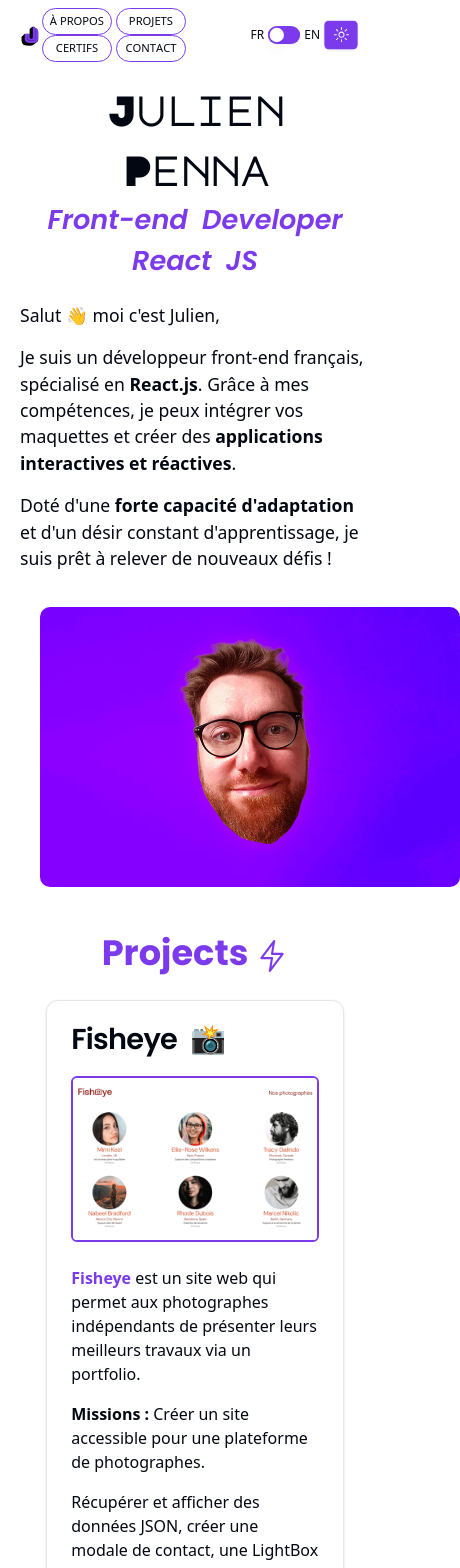
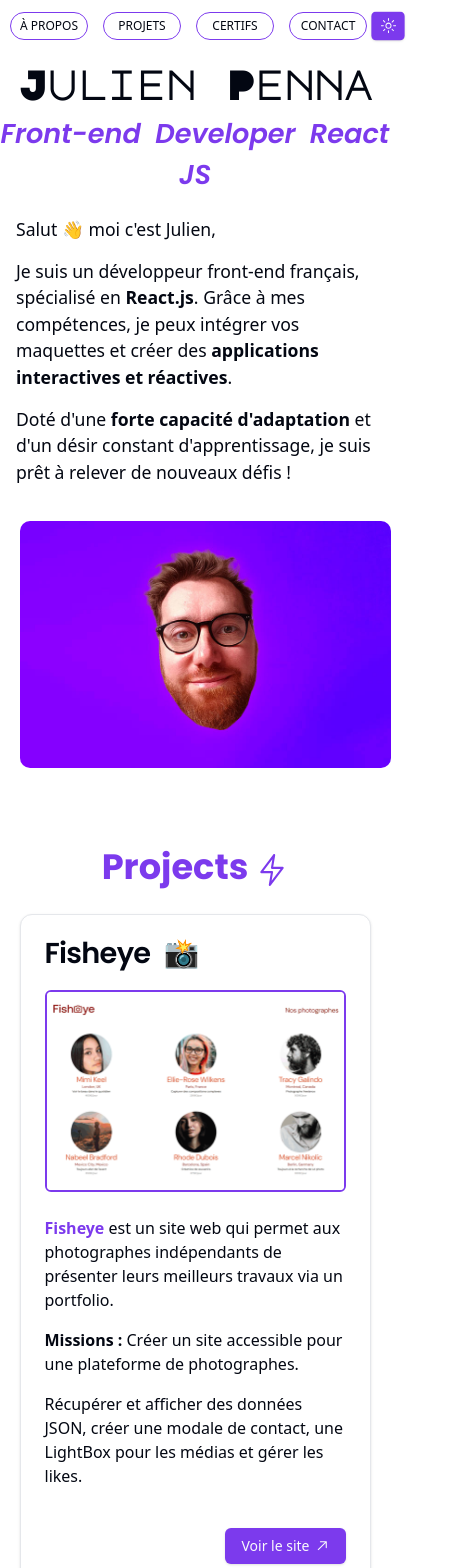
Before and after one commit to jujudev7/portfolio-juju, a Next.js app: page / in a window 390 px wide. Shown: the top 1568 px of the page, 460 px wide, since content can reach past the window. Built offline with nearby package versions, Linux system fonts and the light colour scheme.

Commit message:
responsive to max-width: 600px OK

```diff
--- a/app/_components/Header.tsx
+++ b/app/_components/Header.tsx
@@ -1,7 +1,5 @@
-import { Section } from "./Section";
 import Image from "next/image";
 import Link from "next/link";
-import { SwitchLanguage } from "./SwitchLanguage";
 import React, { useEffect } from "react";
 import { ModeToggle } from "./ModeToggle";
 
@@ -33,8 +31,8 @@ export const Header = () => {
   };
 
   return (
-    <div className="header w-full bg-white sticky top-0 z-10">
-      <Section className="zone-menu flex justify-between items-center sticky top-0 z-10 p-2">
+    <div className="header bg-white w-full sticky top-0 pt-2 z-10 max-w-screen-lg mx-auto">
+      <div className="zone-menu flex justify-between items-center sticky top-0 z-10">
         <Link href="/">
           <Image
             src="/j.svg"
@@ -44,7 +42,7 @@ export const Header = () => {
             className="logo w-10 mt-2"
           />
         </Link>
-        <ul className="menu">
+        <ul className="menu flex space-x-8">
           <Link
             className="about-link menu-link"
             href="#about"
@@ -72,13 +70,17 @@ export const Header = () => {
               <div></div>
             </div>
           </Link>
-          <Link className="contact-link menu-link" href="#contact" onClick={handleScroll}>
+          <Link
+            className="contact-link menu-link"
+            href="#contact"
+            onClick={handleScroll}
+          >
             Contact
           </Link>
         </ul>
-        <SwitchLanguage />
+        {/* <SwitchLanguage /> */}
         <ModeToggle />
-      </Section>
+      </div>
     </div>
   );
 };
--- a/app/_components/Hero.tsx
+++ b/app/_components/Hero.tsx
@@ -1,11 +1,11 @@
+import Image from "next/image";
 import { Section } from "./Section";
-import Image from "next/image";
 
 export const Hero = () => {
   return (
     <Section className="heading my-10">
       <div id="about" className="flex-1">
-        <h1>
+        <h1 className="text-center">
           <span className="name">Julien Penna</span>
           <br />
           <i>
@@ -14,17 +14,21 @@ export const Hero = () => {
         </h1>
       </div>
       <div className="card-juju flex">
-        <div className="flex-[2]">
+        <div className="flex-[2] pl-4">
           <p>Salut 👋 moi c&apos;est Julien,</p>
           <p>
             Je suis un développeur front-end français, spécialisé en{" "}
-            <strong className="strong">React.js</strong>. Grâce à mes compétences, je peux intégrer
-            vos maquettes et créer des{" "}
-            <strong className="strong">applications interactives et réactives</strong>.
+            <strong className="strong">React.js</strong>. Grâce à mes
+            compétences, je peux intégrer vos maquettes et créer des{" "}
+            <strong className="strong">
+              applications interactives et réactives
+            </strong>
+            .
           </p>
           <p>
-            Doté d&apos;une <strong className="strong">forte capacité d&apos;adaptation</strong> et
-            d&apos;un désir constant d&apos;apprentissage, je suis prêt à
+            Doté d&apos;une{" "}
+            <strong className="strong">forte capacité d&apos;adaptation</strong>{" "}
+            et d&apos;un désir constant d&apos;apprentissage, je suis prêt à
             relever de nouveaux défis !
           </p>
         </div>
@@ -32,18 +36,20 @@ export const Hero = () => {
           <div className="photo-container rounded-xl">
             <div className="back">
               <p>
-                Basé en <span className="exergue">région parisienne</span>, j&apos;ai
-                vécu quelque temps à Barcelone.
+                Basé en <span className="exergue">région parisienne</span>,
+                j&apos;ai vécu quelque temps à Barcelone.
               </p>
               <p>
                 Je suis beaucoup le sport, surtout le{" "}
-                <span className="exergue">foot</span>. Supporter du PSG, bien avant l&apos;arrivée des Qataris.
+                <span className="exergue">foot</span>. Supporter du PSG, bien
+                avant l&apos;arrivée des Qataris.
               </p>
               <p>
                 Je fais près de <span className="exergue">2 mètres</span>.
               </p>
               <p>
-                J&apos;aime <span className="exergue">l&apos;humour</span>, la raclette, la pâte à tartiner...
+                J&apos;aime <span className="exergue">l&apos;humour</span>, la
+                raclette, la pâte à tartiner...
               </p>
             </div>
             <div className="front">
--- a/app/_components/Projects.tsx
+++ b/app/_components/Projects.tsx
@@ -6,11 +6,11 @@ import {
   CardTitle,
 } from "@/components/ui/card";
 
-import Image from "next/image";
-import { Section } from "./Section";
-import Link from "next/link";
 import { Button } from "@/components/ui/button";
 import { ArrowTopRightIcon, LightningBoltIcon } from "@radix-ui/react-icons";
+import Image from "next/image";
+import Link from "next/link";
+import { Section } from "./Section";
 import { LigthingboltFilledIcon } from "./icons/LightingBoltFilledIcon";
 
 export const Projects = () => {
@@ -25,8 +25,8 @@ export const Projects = () => {
           <LightningBoltIcon className="ml-2 mt-1 w-8 h-8 lightingbolt-icon" />
           <LigthingboltFilledIcon className="ml-2 mt-1 w-8 h-8 lightingbolt-filled-icon" />
         </h2>
-        <div className="cards-grid grid gap-8 grid-cols-2">
-          <Card className="card transition transform hover:scale-105 hover:bg-violet-100">
+        <div className="cards-grid mx-auto grid gap-8 grid-cols-2">
+          <Card className="card hover-project hover:scale-105 hover:bg-violet-100">
             <CardHeader>
               <CardTitle className="mb-4">Fisheye 📸</CardTitle>
               <div className="overflow-hidden rounded-md border-2 border-primary">
@@ -53,8 +53,8 @@ export const Projects = () => {
                 leurs meilleurs travaux via un portfolio.
               </p>
               <p>
-                <strong className="strong">Missions :</strong> Créer un site accessible pour une
-                plateforme de photographes.
+                <strong className="strong">Missions :</strong> Créer un site
+                accessible pour une plateforme de photographes.
               </p>
               <p>
                 Récupérer et afficher des données JSON, créer une modale de
@@ -71,7 +71,7 @@ export const Projects = () => {
             </CardFooter>
           </Card>
 
-          <Card className="card transition transform hover:scale-105 hover:bg-violet-100">
+          <Card className="card hover-project hover:scale-105 hover:bg-violet-100">
             <CardHeader>
               <CardTitle className="mb-4">GameOn 🕹️</CardTitle>
               <div className="overflow-hidden relative rounded-md border-2 border-primary">
@@ -98,8 +98,8 @@ export const Projects = () => {
                 jeux vidéo.
               </p>
               <p>
-                <strong className="strong">Missions :</strong> Créer une landing page avec
-                Javascript.
+                <strong className="strong">Missions :</strong> Créer une landing
+                page avec Javascript.
               </p>
               <p>
                 Réaliser un formulaire et gérer la validation des inputs pour
@@ -120,7 +120,7 @@ export const Projects = () => {
             </CardFooter>
           </Card>
 
-          <Card className="card transition transform hover:scale-105 hover:bg-violet-100">
+          <Card className="card hover-project hover:scale-105 hover:bg-violet-100">
             <CardHeader>
               <CardTitle className="mb-4">Ohmyfood 🍽️</CardTitle>
               <div className="overflow-hidden rounded-md border-2 border-primary">
@@ -143,12 +143,12 @@ export const Projects = () => {
             <CardContent>
               <p>
                 <span className="text-primary font-bold">Ohmyfood!</span> est
-                une jeune startup qui voudrait s&apos;imposer sur le marché de la
-                restauration et la commande de repas en ligne.
+                une jeune startup qui voudrait s&apos;imposer sur le marché de
+                la restauration et la commande de repas en ligne.
               </p>
               <p>
-                <strong className="strong">Missions : </strong>Dynamiser des pages web avec des
-                animations CSS, utilisation de Sass.
+                <strong className="strong">Missions : </strong>Dynamiser des
+                pages web avec des animations CSS, utilisation de Sass.
               </p>
               <p>
                 Développer un site “mobile first” qui répertorie les menus de
@@ -165,7 +165,7 @@ export const Projects = () => {
               </Link>
             </CardFooter>
           </Card>
-          <Card className="card transition transform hover:scale-105 hover:bg-violet-100">
+          <Card className="card hover-project hover:scale-105 hover:bg-violet-100">
             <CardHeader>
               <CardTitle className="mb-4">Booki 🏨</CardTitle>
               <div className="overflow-hidden rounded-md border-2 border-primary">
@@ -190,8 +190,8 @@ export const Projects = () => {
                 activités dans la ville de leur choix.
               </p>
               <p>
-                <strong className="strong">Missions : </strong>Transformer une maquette Figma en
-                site web avec HTML & CSS.
+                <strong className="strong">Missions : </strong>Transformer une
+                maquette Figma en site web avec HTML & CSS.
               </p>
               <p>Développer une interface responsive.</p>
             </CardContent>
--- a/app/globals.css
+++ b/app/globals.css
@@ -61,7 +61,13 @@
 }
 
 body {
+  margin: 0;
   padding: 0 20px;
+}
+
+.header {
+  width: 960px;
+  background: #fff;
 }
 
 .logo {
@@ -93,6 +99,10 @@ h3 {
   padding-bottom: 1rem;
 }
 
+.projects {
+  padding: 0 50px;
+}
+
 .projects p {
   font-size: 1.2rem;
   padding-bottom: 1rem;
@@ -111,8 +121,8 @@ h3 {
   word-spacing: 7px;
 }
 
-.header {
-  background: #fff;
+.certifs li {
+  font-size: 1.2rem;
 }
 
 .menu-link {
@@ -125,7 +135,6 @@ h3 {
   display: inline-block;
   text-align: center;
   width: 114px;
-  margin: 0 20px;
   vertical-align: middle;
 }
 
@@ -419,6 +428,10 @@ img {
   font-size: 1.1rem;
 }
 
+.hover-project {
+  transition-duration: 0.55s;
+}
+
 .see-more:hover {
   border: 1px solid white;
 }
@@ -570,20 +583,12 @@ img {
     width: 32px;
   }
 
-  .menu-link {
-    padding: 0.25rem 1rem;
-    margin: 0 10px;
-    font-size: 0.9rem;
-    width: 102px;
+  .header {
+    width: 100%;
   }
 
-  .about-link {
-    padding: 0.25rem 0.85rem;
-  }
-
-  .fr,
-  .en {
-    font-size: 0.9rem;
+  .menu > .menu-link + .menu-link {
+    margin-left: 35px;
   }
 
   .heading {
@@ -598,14 +603,14 @@ img {
 
   .photo-container > .back,
   .photo-container > .front {
-    width: 300px;
+    width: 330px;
     height: 300px;
     margin: 10px;
   }
 
-  /* .section-contact {
-    margin-bottom: 0px;
-  } */
+  .projects {
+    padding: 0;
+  }
 
   .oc {
     font-size: 2rem;
@@ -627,10 +632,17 @@ img {
 
 @media screen and (max-width: 769px) {
   .menu-link {
-    padding: 0.25rem 0.25rem;
-    margin: 0 5px;
-    font-size: 0.8rem;
-    width: 76px;
+    padding: 0.25rem 0.5rem;
+    font-size: 0.9rem;
+    width: 90px;
+  }
+
+  .menu > .menu-link + .menu-link {
+    margin-left: 15px;
+  }
+
+  .contact-link:hover div {
+    padding-right: 0.25rem;
   }
 
   .contact-link div span {
@@ -655,6 +667,10 @@ img {
     margin-top: 10px;
   }
 
+  .name {
+    font-size: 2.7rem;
+  }
+
   h1 {
     margin-bottom: 20px;
   }
@@ -666,6 +682,10 @@ img {
 
   .card-juju {
     flex-direction: column;
+  }
+
+  .heading p {
+    font-size: 1.1rem;
   }
 
   .right-div-about {
@@ -705,6 +725,10 @@ img {
     margin-bottom: 30px;
   }
 
+  .projects p {
+    font-size: 1rem;
+  }
+
   #projects {
     margin-bottom: 20px;
   }
@@ -721,8 +745,21 @@ img {
 
   .cards-grid {
     grid-template-columns: repeat(1, minmax(0, 1fr));
+    width: 85% !important;
+    margin: 0 auto;
+  }
+
+  .certifs li {
+    font-size: 1rem;
+  }
+
+  .bookmark-icon {
+    transform: scale(0.9);
+  }
+
+  .contact {
     width: 85%;
-    margin: 0 auto;
+    margin-bottom: 20px;
   }
 
   .card {
@@ -734,16 +771,11 @@ img {
   }
 
   .submit {
-    margin-bottom: 30px !important;
-  }
-
-  .contact {
-    width: 75%;
-    margin-bottom: 20px;
+    margin-bottom: 40px !important;
   }
 
   .contacts {
-    width: 75%;
+    width: 85%;
     flex-wrap: wrap;
     margin-bottom: 50px;
   }
@@ -765,9 +797,13 @@ img {
 }
 
 @media screen and (max-width: 600px) {
+  body {
+    padding: 0px;
+  }
 
   .zone-menu {
-    padding-left: 0px;
+    width: 100%;
+    padding: 0 10px;
   }
 
   .logo {
@@ -776,10 +812,9 @@ img {
 
   .menu-link {
     padding: 0.25rem 0.15rem;
-    margin: 0 2px;
-    font-size: 0.7rem;
-    width: 70px;
-}
+    font-size: 0.75rem;
+    width: 78px;
+  }
 
   .fr {
     margin-right: 0px;
@@ -828,6 +863,7 @@ img {
   }
 
   .cards-grid {
+    width: 90% !important;
     gap: 1rem;
   }
 
@@ -836,10 +872,12 @@ img {
     width: 90%;
   }
 
-  .oc {
-    font-size: 1.3rem;
+  .mes {
+    display: none;
   }
-
+  .bookmark-icon {
+    transform: scale(0.8);
+  }
   .certifs li {
     font-size: 1rem;
   }
@@ -848,3 +886,40 @@ img {
 .getstarted {
   background: #6ee7b7;
 }
+
+@media screen and (max-width: 500px) {
+  .photo-container > .back,
+  .photo-container > .front {
+    width: 95vw;
+    /* height: 300px; */
+    margin: 10px;
+  }
+
+  .cards-grid {
+    width: 95%;
+  }
+
+  .oc {
+    margin-right: 5px;
+  }
+
+  #certifications {
+    width: 95%;
+  }
+
+  /* .bookmark-icon {
+    transform: scale(0.8);
+  } */
+
+  .certifs li {
+    font-size: 0.9rem;
+  }
+
+  .contact {
+    width: 95%;
+  }
+
+  .contacts {
+    width: 95%;
+  }
+}
```
Also changed, not shown: app/_components/Certifs.tsx (+6 -4 lines), app/_components/ModeToggle.tsx (+6 -3 lines), app/layout.tsx (+23 -2 lines), components/ui/form.tsx (+56 -55 lines), 2 other files (tests, documents, lock files or other folders).
